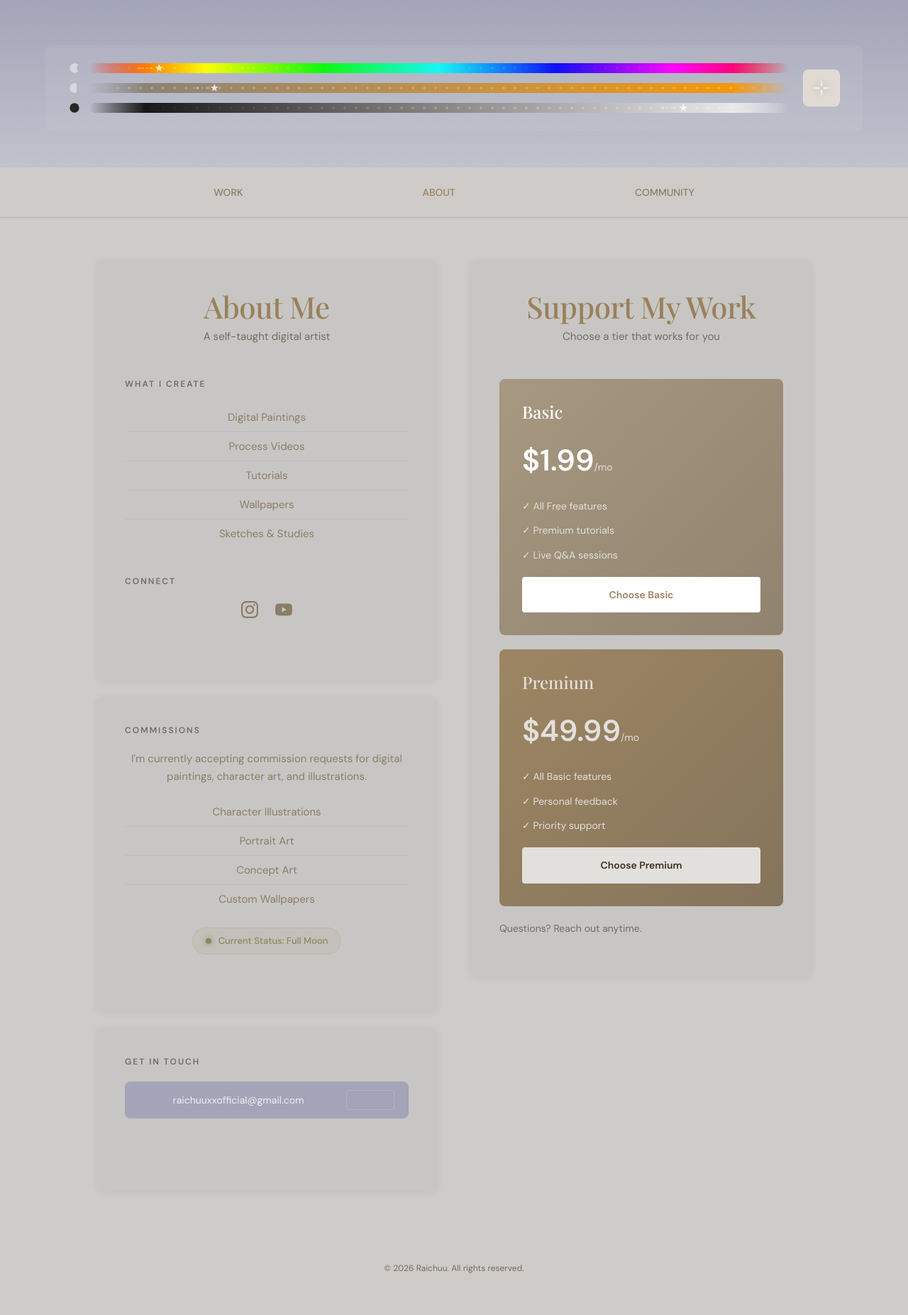
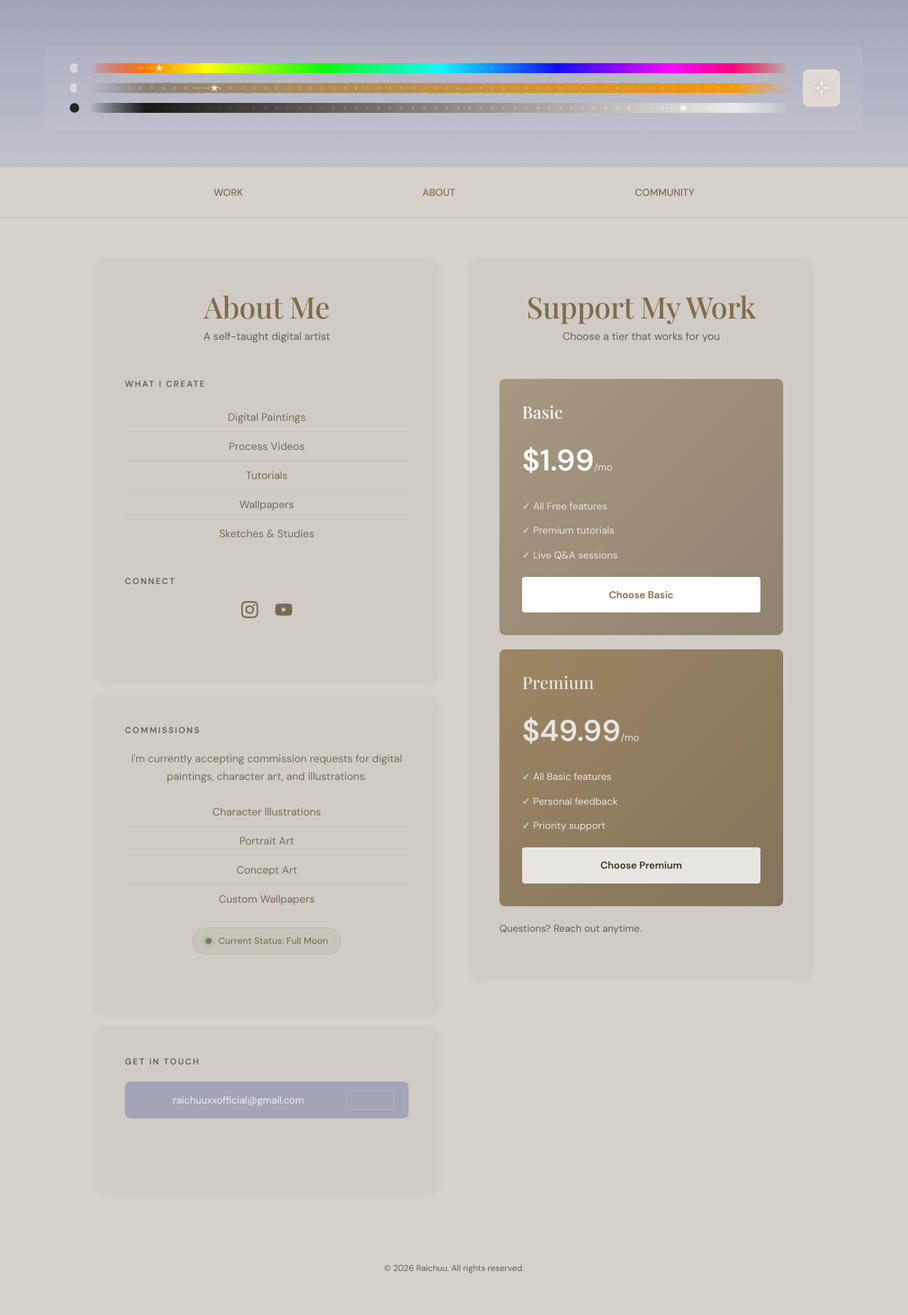
Before and after one commit to CattySmoothy/CattySmoothy, a Flask app: page /about in a window 1280 px wide. Shown: the whole page at 71% size. Run offline with Flask 3, Linux system fonts and the light colour scheme.

Commit message:
Make page bg accurately match swatch color at mid lightness with brighter saturation

```diff
--- a/templates/base.html
+++ b/templates/base.html
@@ -194,7 +194,7 @@
 
             // Generate full theme from HSL
             function generateTheme(h, s, l) {
-                const bgL = clamp(l * 0.7 + 20, 18, 97);
+                const bgL = clamp(l * 0.9 + 5, 15, 97);
                 const surfL = clamp(bgL - 2, 20, 100);
                 // Text: white when bg is medium/dark, dark when bg is light
                 const text1L = bgL <= 68 ? 94 : clamp(94 - (bgL - 68) * 4, 8, 94);
@@ -211,8 +211,8 @@
                 const onLightL = clamp(text1L - 3, 8, 18);
 
                 return {
-                    '--color-bg': hslStr(h, clamp(s - 12, 3, 40), bgL),
-                    '--color-surface': hslStr(h, clamp(s - 15, 0, 35), surfL),
+                    '--color-bg': hslStr(h, clamp(s - 5, 3, 50), bgL),
+                    '--color-surface': hslStr(h, clamp(s - 8, 0, 45), surfL),
                     '--color-text-primary': hslStr(h, clamp(s + 8, 5, 70), text1L),
                     '--color-text-secondary': hslStr(h, clamp(s - 3, 3, 50), text2L),
                     '--color-text-muted': hslStr(h, clamp(s - 8, 2, 40), text3L),
```
